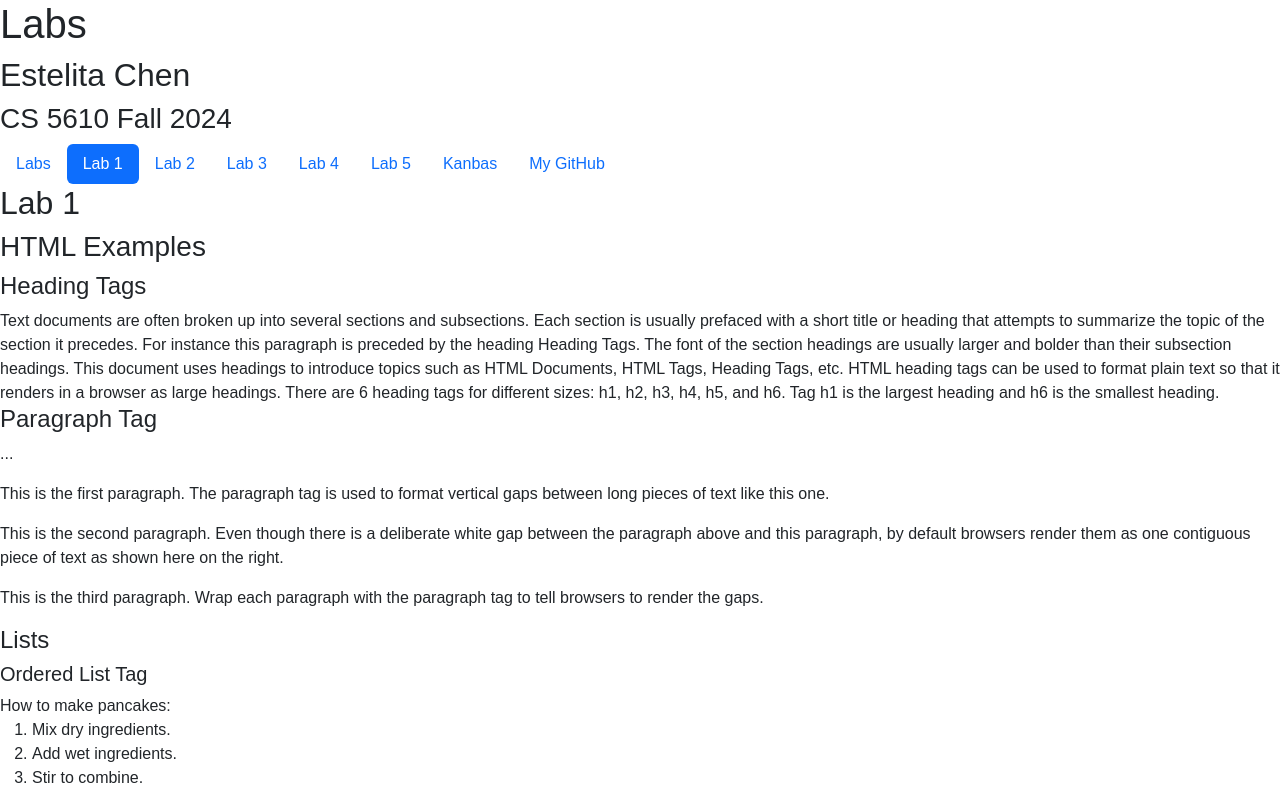
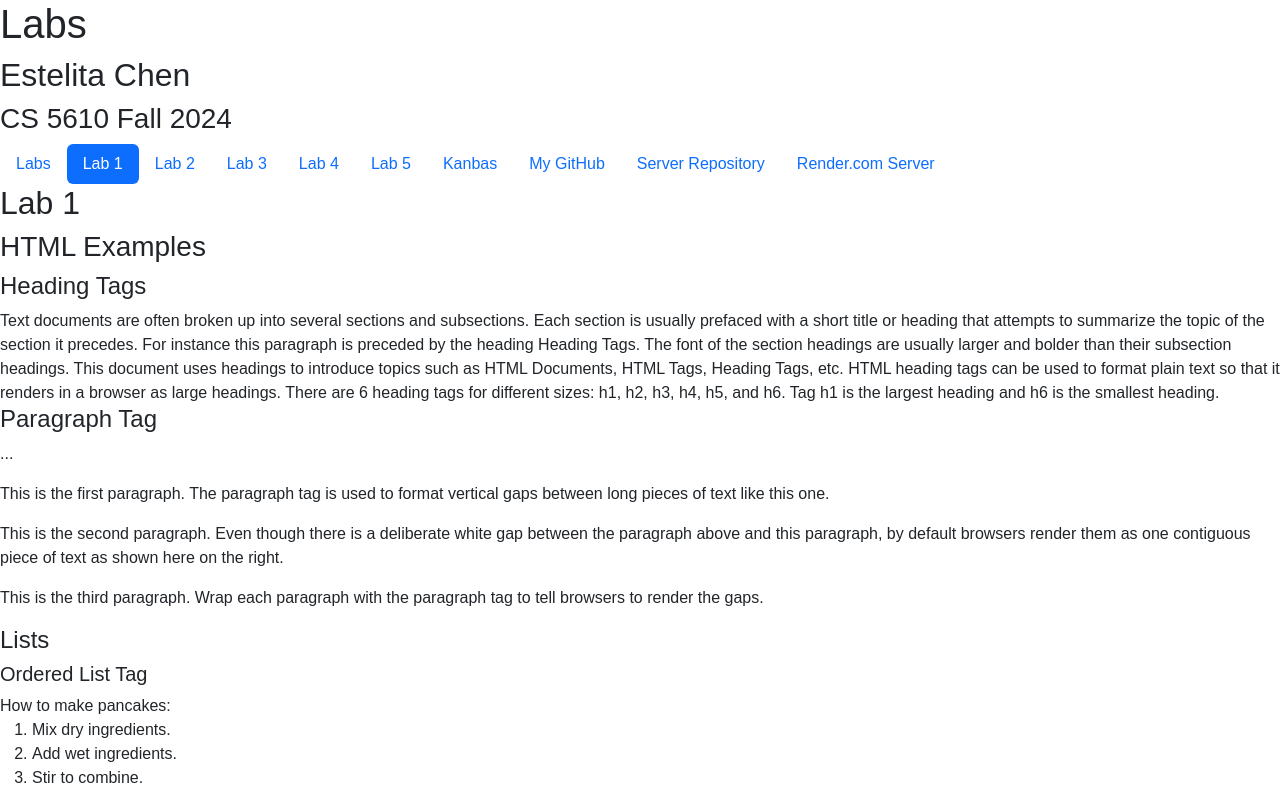
Before and after one commit to estelita24601/kanbas-react-app, a React (Create React App) app: page /Dashboard#/Labs/Lab1 in a window 1280 px wide. Shown: the top 793 px of the page. Built offline with nearby package versions, Linux system fonts and the light colour scheme; no server answers.

Commit message:
updating navigation

```diff
--- a/src/Labs/TOC.tsx
+++ b/src/Labs/TOC.tsx
@@ -50,7 +50,16 @@ export default function TOC() {
                     My GitHub
                 </a>
             </li>
-            {/* todo: link to render.com and github repo for server */}
+            <li className="nav-item">
+                <a id="wd-k" href="https://github.com/estelita24601/kanbas-node-server-app" className="nav-link">
+                    Server Repository
+                </a>
+            </li>
+            <li className="nav-item">
+                <a id="wd-k" href="https://kanbas-node-server-app-c12c.onrender.com" className="nav-link">
+                    Render.com Server
+                </a>
+            </li>
         </ul>
     );
 }
```
